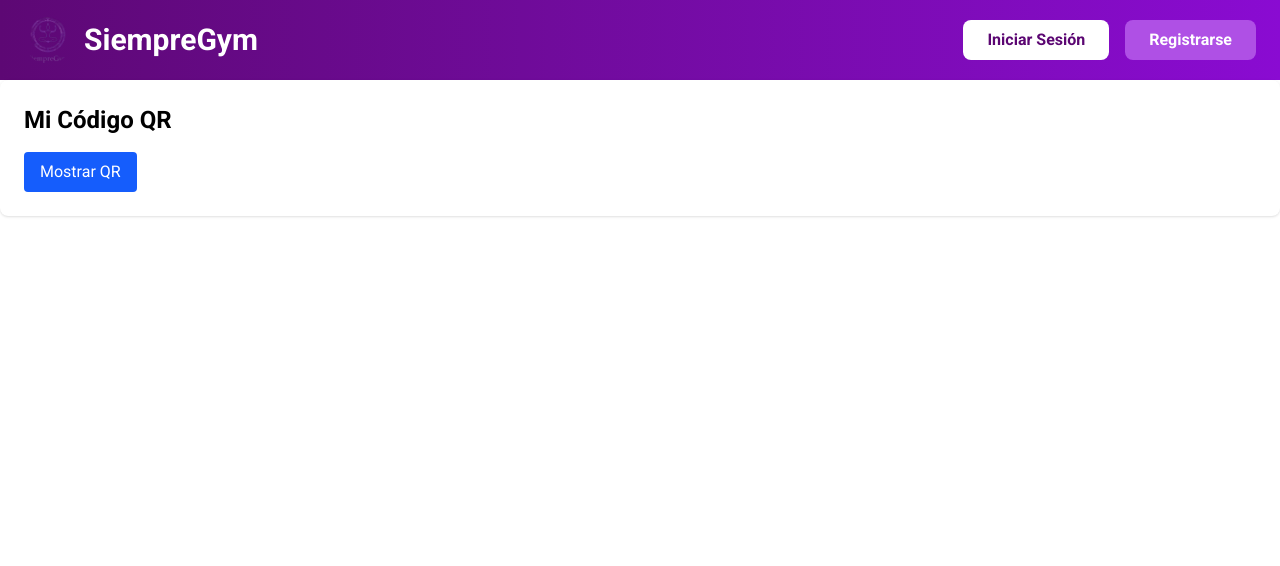
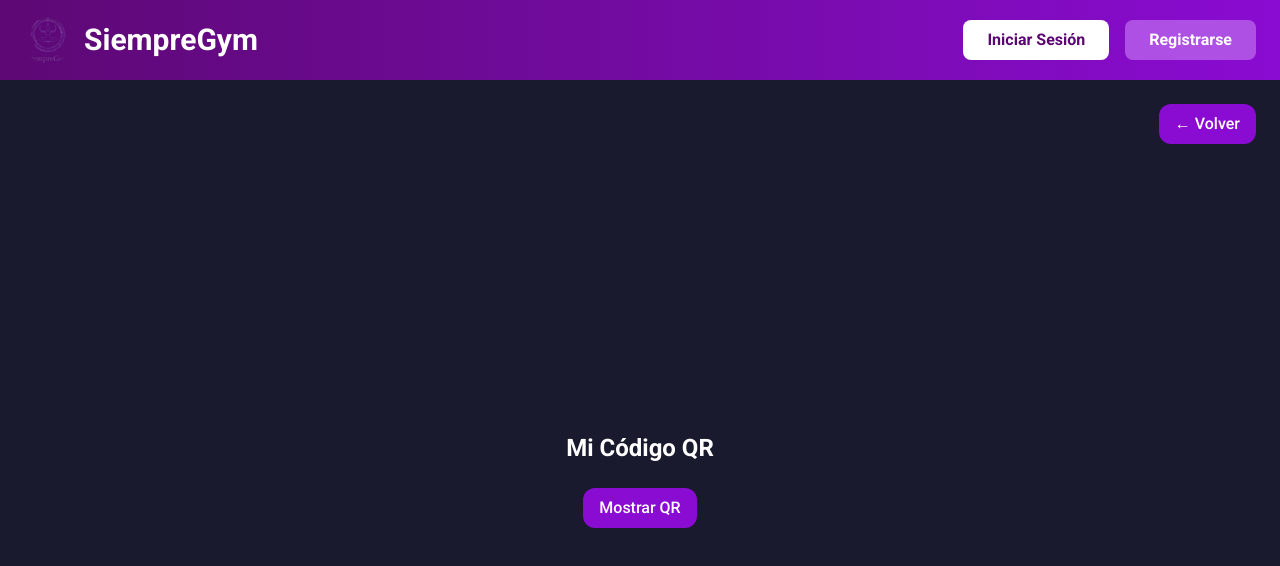
Before and after one commit to JuanEsc17/SiempreGym, a React (Vite) app in the folder frontend/: page /qr-viewer in a window 1280 px wide. Shown: the top 566 px of the page. Built offline with nearby package versions, Linux system fonts and the light colour scheme; no server answers.

Commit message:
hago agrego volver en scanner y viewer de qr

```diff
--- a/frontend/src/pages/QRScanner.jsx
+++ b/frontend/src/pages/QRScanner.jsx
@@ -1,10 +1,14 @@
 import { useEffect, useRef, useState } from "react";
 import { Html5Qrcode } from "html5-qrcode";
+
+import { useNavigate } from "react-router-dom";// para redirigir a otra página después de escanear el QR
 
 // Fuera del componente — persiste entre renders
 let qrGlobalInstance = null;
 
 export default function QRScanner() {
+
+  const navigate = useNavigate();
   const [resultado, setResultado] = useState(null);
   const [loading, setLoading] = useState(false);
   const scanningRef = useRef(false);
@@ -83,12 +87,28 @@ export default function QRScanner() {
     };
   }, []);
 
+
   return (
-    <div
-      className="min-h-screen flex flex-col items-center justify-center"
-      style={{ background: "#1a1a2e" }}
-    >
-      <h2 className="text-white text-2xl font-bold mb-6">Escanear QR</h2>
+  <div
+    className="min-h-screen flex flex-col items-center justify-center relative"
+    style={{ background: "#1a1a2e" }}
+  >
+    <div className="absolute top-6 right-6">
+      <button
+        onClick={() => navigate("/empleado")}
+        className="px-4 py-2 rounded-xl text-white font-medium cursor-pointer transition-all duration-200 hover:opacity-90"
+        style={{
+          background: "#8A0BD2",
+          border: "none",
+        }}
+      >
+        ← Volver
+      </button>
+    </div>
+
+    <h2 className="text-white text-2xl font-bold mb-6">
+      Escanear QR
+    </h2>
 
       <div
         className="relative rounded-2xl overflow-hidden"
@@ -130,7 +150,7 @@ export default function QRScanner() {
 
       {!resultado && !loading && (
         <p className="mt-4 text-sm" style={{ color: "rgba(255,255,255,0.4)" }}>
-          Apuntá la cámara al código QR
+          Apuntá a la cámara el código QR
         </p>
       )}
     </div>
--- a/frontend/src/pages/QRViewer.jsx
+++ b/frontend/src/pages/QRViewer.jsx
@@ -1,7 +1,10 @@
 import { useEffect, useState } from 'react';
 import { useAuth } from '../context/AuthContext'; // Ajusta según tu contexto
 
+import { useNavigate } from "react-router-dom";
+
 export default function QRViewer() {
+  const navigate = useNavigate();
   const [qrCode, setQrCode] = useState(null);
   const [error, setError] = useState(null);
   const [loading, setLoading] = useState(false);
@@ -38,27 +41,59 @@ export default function QRViewer() {
   };
 
   return (
-    <div className="p-6 bg-white rounded-lg shadow">
-      <h2 className="text-2xl font-bold mb-4">Mi Código QR</h2>
+    <div
+      className="min-h-screen flex flex-col items-center justify-center relative"
+      style={{ background: "#1a1a2e" }}
+      >
+      <div className="absolute top-6 right-6">
+  <button
+    onClick={() => navigate("/actividades")}
+    className="px-4 py-2 rounded-xl text-white font-medium cursor-pointer transition-all duration-200 hover:brightness-75"
+    style={{
+      background: "#8A0BD2",
+      border: "none",
+    }}
+  >
+    ← Volver
+  </button>
+</div>
+      <h2 className="text-white text-2xl font-bold mb-6">
+        Mi Código QR
+      </h2>
 
       {!qrCode ? (
         <button
           onClick={obtenerQR}
           disabled={loading}
-          className="px-4 py-2 bg-blue-600 text-white rounded hover:bg-blue-700 disabled:bg-gray-400"
+          className="px-4 py-2 rounded-xl text-white font-medium cursor-pointer transition-all duration-200 hover:brightness-75"
+style={{
+  background: "#8A0BD2",
+  border: "none",
+}}
         >
           {loading ? 'Cargando...' : 'Mostrar QR'}
         </button>
       ) : (
-        <div className="flex flex-col items-center gap-4">
+        <div
+  className="p-8 rounded-2xl flex flex-col items-center"
+  style={{
+    background: "#252540",
+    border: "2px solid #8A0BD2",
+  }}
+>
           <img src={qrCode} alt="QR Code" className="w-64 h-64 border-2 border-gray-300 p-2" />
           <button
-            onClick={() => setQrCode(null)}
-            className="px-4 py-2 bg-gray-600 text-white rounded hover:bg-gray-700"
-          >
+  onClick={() => setQrCode(null)}
+  className="mt-4 px-4 py-2 rounded-xl text-white font-medium cursor-pointer transition-all duration-200 hover:brightness-75"
+  style={{
+    background: "#8A0BD2",
+    border: "none",
+  }}
+>
             Ocultar QR
           </button>
         </div>
+
       )}
 
       {error && (
```
